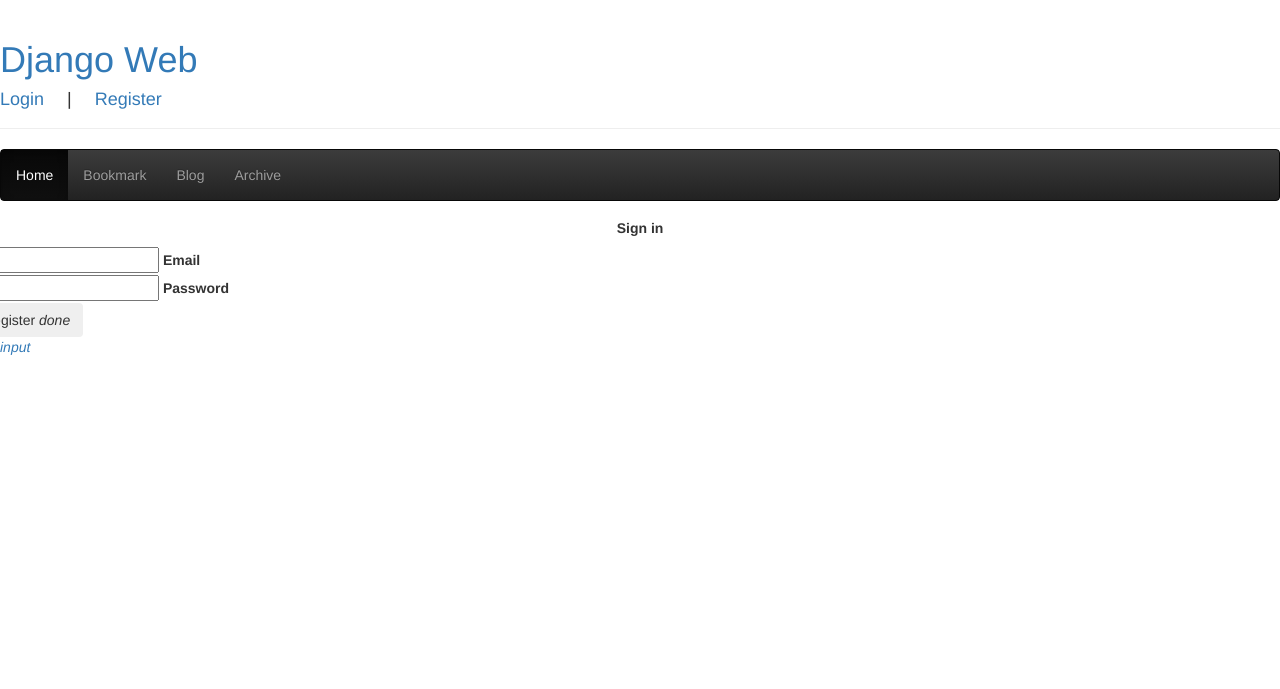
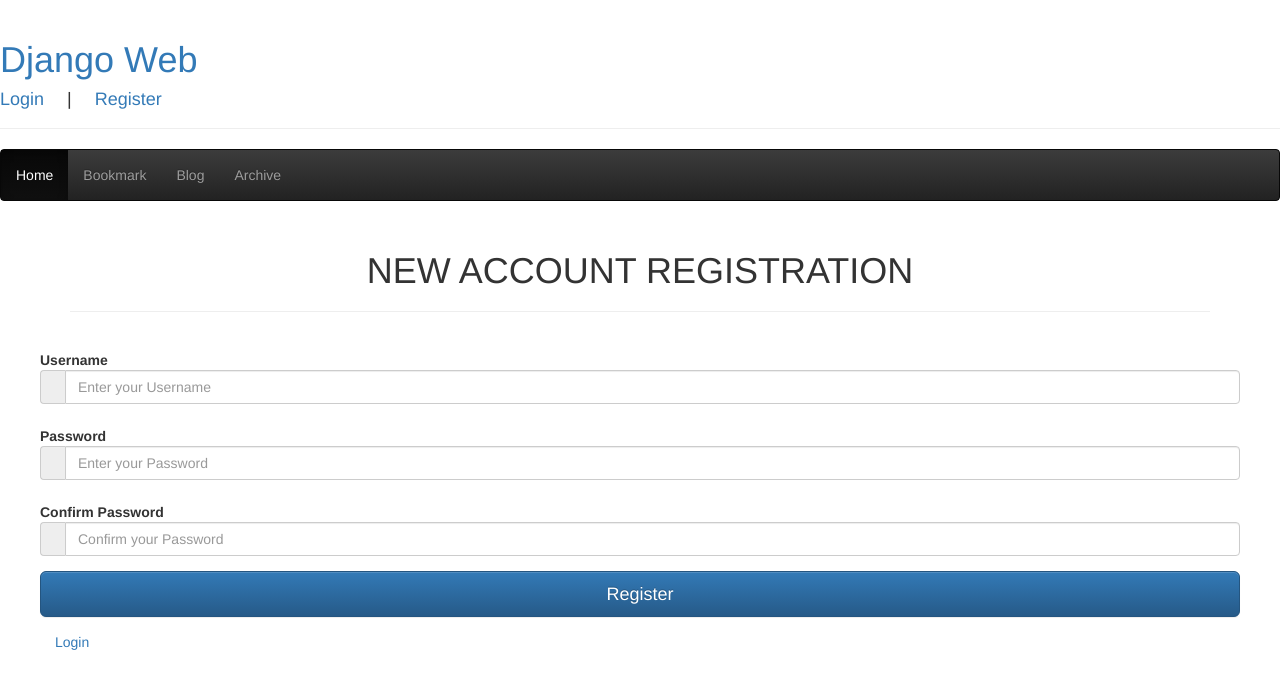
Before and after one commit to EunHyeJung/Blog-BookmarkApp, a Django app: page /account/register/ in a window 1280 px wide. Shown: the top 689 px of the page. Run offline with Django 3.2, Linux system fonts and the light colour scheme; some libraries are stand-ins or nearby versions.

Commit message:
update register page

```diff
--- a/templates/base.html
+++ b/templates/base.html
@@ -6,6 +6,7 @@
     <link rel="stylesheet" href="//maxcdn.bootstrapcdn.com/bootstrap/3.2.0/css/bootstrap.min.css">
     <link rel="stylesheet" href="//maxcdn.bootstrapcdn.com/bootstrap/3.2.0/css/bootstrap-theme.min.css">
     <link rel="stylesheet" href="{% static 'css/base.css' %}">
+    <link rel="stylesheet" href="{% static 'css/forms.css' %}">
 </head>
 <div class="page-header">
     <h1><a href="/">Django Web</a></h1>
--- a/templates/registration/register.html
+++ b/templates/registration/register.html
@@ -3,60 +3,67 @@
 {% block title %} register.html {% endblock %}
 
 {% load staticfiles %}
-{% block extrastyle %}<link rel="stylesheet" type="text/css" href="{% static 'css/forms.css' %}" /> {% endblock %}
+{% block extrastyle %}
+<link rel="stylesheet" type="text/css" href="{% static 'css/forms.css' %}"/> {% endblock %}
 {% block content %}
 <div class="content">
 
-
-        <h5 class="card-header info-color white-text text-center py-4">
-            <strong>Sign in</strong>
-        </h5>
-            <form class="regform" method="post" action="."> {% csrf_token %}
-                <div class="row">
-    <form class="col s12" id="reg-form">
-      <div class="row">
-        <div class="input-field col s12">
-          <input id="email" type="email" class="validate" required>
-          <label for="email">Email</label>
+    <div class="container">
+        <div class="row main">
+            <div class="panel-heading">
+                <div class="panel-title text-center">
+                    <h1 class="title">NEW ACCOUNT REGISTRATION</h1>
+                    <hr/>
                 </div>
             </div>
-      <div class="row">
-        <div class="input-field col s12">
-          <input id="password" type="password" class="validate" minlength="6" required>
-          <label for="password">Password</label>
+            <div class="main-login main-center">
+                <form class="form-horizontal" method="post" action="#">
+
+                    <div class="form-group">
+                        <label for="username" class="cols-sm-2 control-label">Username</label>
+                        <div class="cols-sm-10">
+                            <div class="input-group">
+                                <span class="input-group-addon"><i class="fa fa-users fa" aria-hidden="true"></i></span>
+                                <input type="text" class="form-control" name="username" id="username"
+                                       placeholder="Enter your Username"/>
                             </div>
                         </div>
-      <div class="row">
-        <div class="input-field col s6">
-          <button class="btn btn-large btn-register waves-effect waves-light" type="submit" name="action">Register
-            <i class="material-icons right">done</i>
-          </button>
                     </div>
+
+                    <div class="form-group">
+                        <label for="password" class="cols-sm-2 control-label">Password</label>
+                        <div class="cols-sm-10">
+                            <div class="input-group">
+                                <span class="input-group-addon"><i class="fa fa-lock fa-lg"
+                                                                   aria-hidden="true"></i></span>
+                                <input type="password" class="form-control" name="password" id="password"
+                                       placeholder="Enter your Password"/>
+                            </div>
+                        </div>
+                    </div>
+
+                    <div class="form-group">
+                        <label for="confirm" class="cols-sm-2 control-label">Confirm Password</label>
+                        <div class="cols-sm-10">
+                            <div class="input-group">
+                                <span class="input-group-addon"><i class="fa fa-lock fa-lg"
+                                                                   aria-hidden="true"></i></span>
+                                <input type="password" class="form-control" name="confirm" id="confirm"
+                                       placeholder="Confirm your Password"/>
+                            </div>
+                        </div>
+                    </div>
+
+                    <div class="form-group ">
+                        <button type="button" class="btn btn-primary btn-lg btn-block login-button">Register</button>
+                    </div>
+                    <div class="login-register">
+                        <a href="index.php">Login</a>
                     </div>
                 </form>
             </div>
-  <a title="Login" class="ngl btn-floating btn-large waves-effect waves-light red"><i class="material-icons">input</i></a>
-                <!--{% if from.errors %}-->
-                <!--<p> Wrong ! Please correct the error(s) below.</p>-->
-                <!--{% endif %}-->
-
-                <!--<p> Pleas fill in a form. </p>-->
-                <!--<fieldset class="aligned">-->
-                    <!--<div class="md-form">-->
-                        <!--{{ form.username.label_tag}} {{ form.username }}-->
-                    <!--</div>-->
-                    <!--<div class="form-row">-->
-                        <!--{{ form.password1.label_tag}} {{ form.password1 }}-->
-                    <!--</div>-->
-                    <!--<div class="form-row">-->
-                        <!--{{ form.password2.label_tag}} {{ form.password2 }}-->
-                    <!--</div>-->
-                <!--</fieldset>-->
-                <!--<div class="submit-row">-->
-                    <!--<input type="submit" value="Register"/>-->
-                <!--</div>-->
-            </form>
-
+        </div>
+    </div>
 
 </div>
 {% endblock %}
```
Also changed, not shown: templates/registration/login.html (+69 -30 lines). Lines whose indentation alone changed are shown as unchanged.
